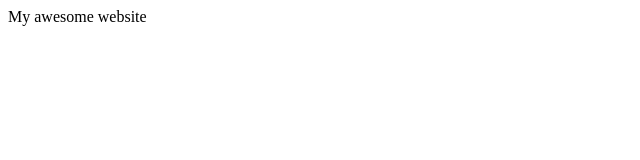
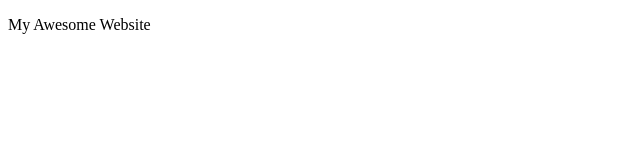
Before and after one commit to codewithharryyt/git-tutorial-beginners, a plain HTML site: page index.html in a window 1280 px wide. Shown: the whole page, without its empty margins (0-640 px from the left). Drawn offline with Linux system fonts and the light colour scheme.

Commit message:
Redesigned Homepage

```diff
--- a/index.html
+++ b/index.html
@@ -3,9 +3,11 @@
 <head>
     <meta charset="UTF-8">
     <meta name="viewport" content="width=device-width, initial-scale=1.0">
-    <title>My Awesome Website</title>
+    <title>Home - My Awesome Website</title>
 </head>
 <body>
-    My awesome website
+    <p>
+        My Awesome Website
+    </p>
 </body>
 </html>
```
